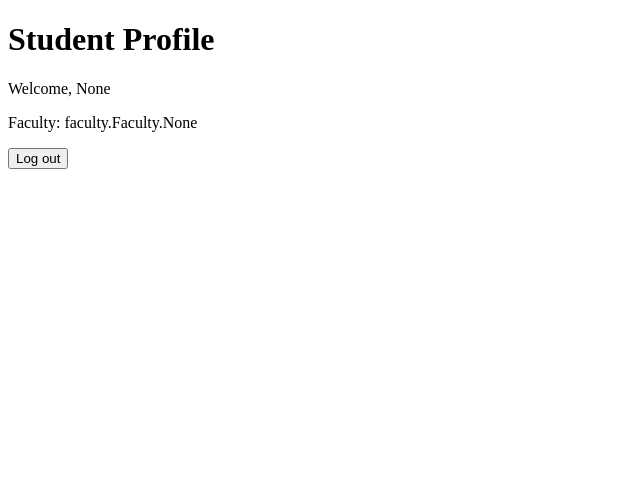
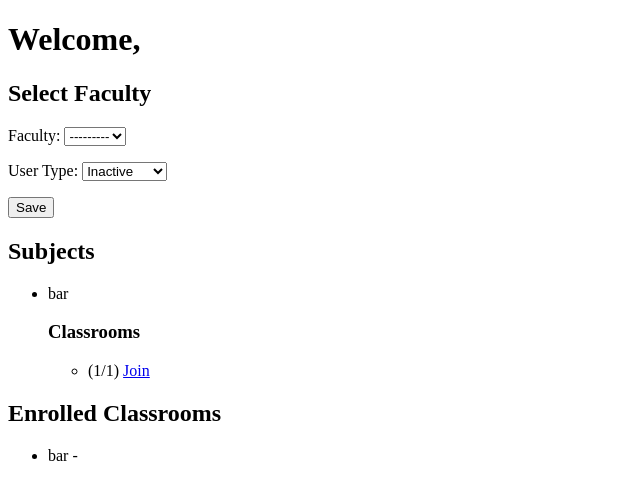
Before and after one commit to gega0397/LMS_1, a Django app: template faculty/templates/faculty/student_profile.html in a window 1280 px wide. Shown: the top 500 px of the page, without its empty margins (0-640 px from the left). Run offline with Django 5.2, Linux system fonts and the light colour scheme; the template is opened without the code that fills it: values that come from a table or form of the project are taken from there, others are empty; a user stored in the database is signed in; data comes from the database, SQL or seed files in the repository; tables that the repository leaves empty hold one stand-in row (values such as "Sample post").

Commit message:
added student profile html

```diff
--- a/faculty/templates/faculty/student_profile.html
+++ b/faculty/templates/faculty/student_profile.html
@@ -2,15 +2,52 @@
 <html lang="en">
 <head>
     <meta charset="UTF-8">
-    <title>Student Profile</title>
+    <meta name="viewport" content="width=device-width, initial-scale=1.0">
+    <title>Welcome</title>
 </head>
 <body>
-    <h1>Student Profile</h1>
-    <p>Welcome, {{ user.username }}</p>
-    <p>Faculty: {{ user.faculty }}</p>
-    <form action="{% url 'logout' %}" method="post">
+
+{% block content %}
+    <h1>Welcome, {{ user.first_name }} {{ user.last_name }}</h1>
+
+    <h2>Select Faculty</h2>
+    <form method="post">
         {% csrf_token %}
-    <button type="submit">Log out</button>
-</form>
+        {{ form.as_p }}
+        <button type="submit">Save</button>
+    </form>
+
+    {% if subjects %}
+        <h2>Subjects</h2>
+        <ul>
+            {% for subject in subjects %}
+                <li>{{ subject.name }}</li>
+                <h3>Classrooms</h3>
+                <ul>
+                    {% for classroom in classrooms %}
+                        {% if classroom.subject == subject %}
+                            <li>
+                                {{ classroom.lecturer.first_name }} {{ classroom.lecturer.last_name }} ({{ classroom.studentsubject_set.count }}/{{ classroom.max_students }})
+                                {% if classroom not in enrolled_classrooms %}
+                                    <a href="{% url 'faculty:join_classroom' classroom.pk %}">Join</a>
+                                {% endif %}
+                            </li>
+                        {% endif %}
+                    {% endfor %}
+                </ul>
+            {% endfor %}
+        </ul>
+    {% endif %}
+
+    {% if enrolled_classrooms %}
+        <h2>Enrolled Classrooms</h2>
+        <ul>
+            {% for enrollment in enrolled_classrooms %}
+                <li>{{ enrollment.classroom.subject }} - {{ enrollment.classroom.lecturer.first_name }} {{ enrollment.classroom.lecturer.last_name }}</li>
+            {% endfor %}
+        </ul>
+    {% endif %}
+{% endblock %}
+
 </body>
 </html>
```
